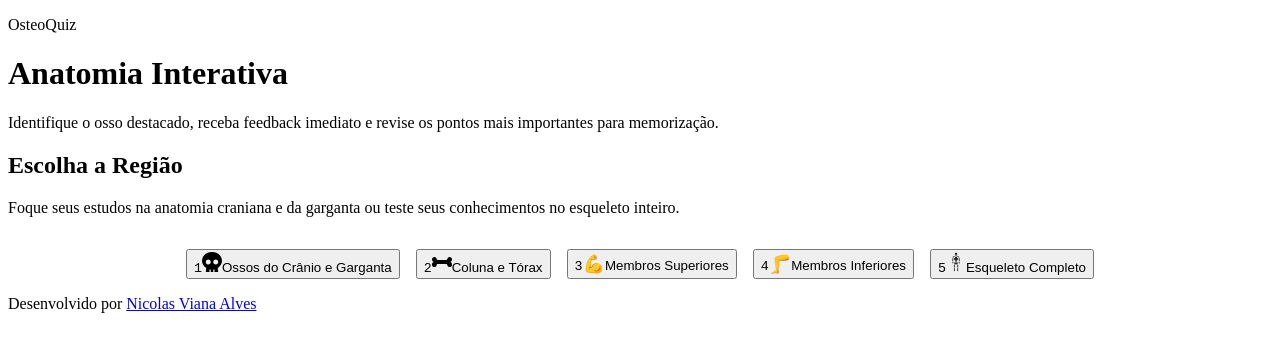
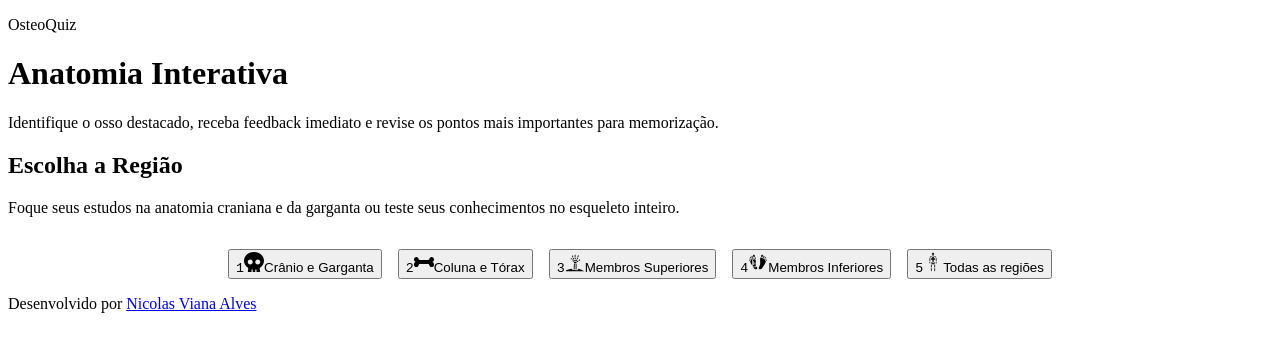
Before and after one commit to naicolas-dev/osteoQuiz, a React (Vite) app: page / in a window 1280 px wide. Both pictures are taken after a click on the button "Iniciar". Shown: the top 352 px of the page. Built offline with nearby package versions, Linux system fonts and the light colour scheme; the HTML template or start-up script is replaced by a standard one.

Commit message:
atualizar ícones e nomes do seletor de região

```diff
--- a/src/components/RegionSelectionScreen.jsx
+++ b/src/components/RegionSelectionScreen.jsx
@@ -1,6 +1,8 @@
 import React from "react";
 import { FaSkull, FaBone } from "react-icons/fa";
 import { GiSkeleton } from "react-icons/gi";
+import { GiRaiseSkeleton } from "react-icons/gi";
+import { GiMorgueFeet } from "react-icons/gi";
 
 function RegionSelectionScreen({ onSelectMode }) {
   return (
@@ -17,7 +19,7 @@ function RegionSelectionScreen({ onSelectMode }) {
         >
           <kbd className="btn-keybadge">1</kbd>
           <FaSkull size={20} />
-          Ossos do Crânio e Garganta
+          Crânio e Garganta
         </button>
         <button
           className="primary-button region-btn"
@@ -34,7 +36,7 @@ function RegionSelectionScreen({ onSelectMode }) {
           type="button"
         >
           <kbd className="btn-keybadge">3</kbd>
-          <span className="option-label" style={{border: 'none', background: 'transparent', width: '20px', height: '20px', fontSize: '18px'}}>💪</span>
+          <GiRaiseSkeleton size={20} />
           Membros Superiores
         </button>
         <button
@@ -43,7 +45,7 @@ function RegionSelectionScreen({ onSelectMode }) {
           type="button"
         >
           <kbd className="btn-keybadge">4</kbd>
-          <span className="option-label" style={{border: 'none', background: 'transparent', width: '20px', height: '20px', fontSize: '18px'}}>🦵</span>
+          <GiMorgueFeet size={20} />
           Membros Inferiores
         </button>
         <button
@@ -53,7 +55,7 @@ function RegionSelectionScreen({ onSelectMode }) {
         >
           <kbd className="btn-keybadge">5</kbd>
           <GiSkeleton size={20} />
-          Esqueleto Completo
+          Todas as regiões
         </button>
       </div>
     </section>
```
